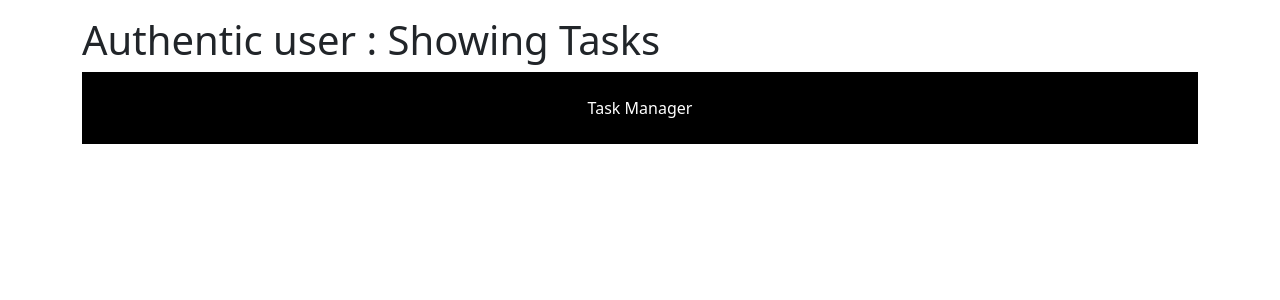
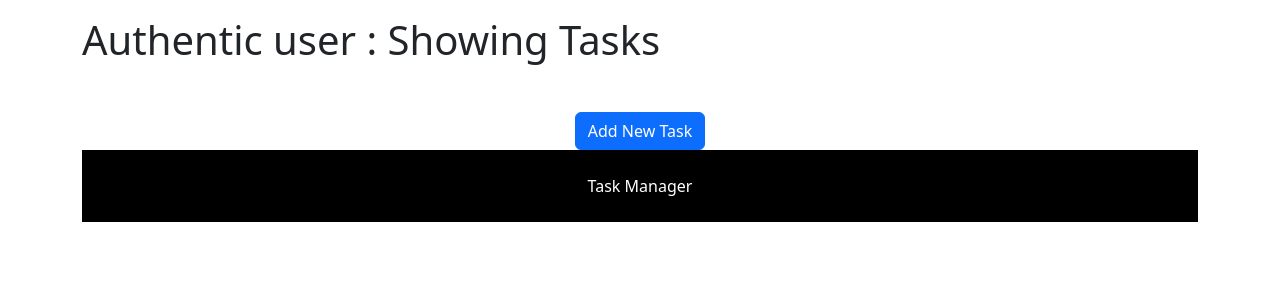
Before and after one commit to Tamim-Mahmud/Task-Manager--Django, a Django app: template task_manager/tasks/templates/home.html in a window 1280 px wide. Shown: the part 56-356 px from the top of the page. Run offline with Django 5.2, Linux system fonts and the light colour scheme; the template is opened without the code that fills it, so the values that code supplies are empty; the visitor is signed in with stand-in values (Sample User, id 1).

Commit message:
view all task view individual task delete individuals task

```diff
--- a/task_manager/tasks/templates/base.html
+++ b/task_manager/tasks/templates/base.html
@@ -28,7 +28,7 @@
     {% endif %}
 
     <div class="">{% block content %} {% endblock %}</div>
-    <div class="container">
+    <div class="container-lg">
       <footer class="bg-black text-white p-4 text-center mt-auto">Task Manager</footer>
     </div>
 
--- a/task_manager/tasks/templates/home.html
+++ b/task_manager/tasks/templates/home.html
@@ -1,33 +1,50 @@
 {% extends 'base.html' %} {% block content %} {% if user.is_authenticated %}
 
-
-<div class="container mt-3">
+<div class="container-lg mt-3">
   <h1>Authentic user : Showing Tasks</h1>
 
+  <div class="block d-flex justify-content-center align-items-center mt-5">
+    <a href="#" class="btn btn-primary text-center">Add New Task</a>
+  </div>
+
   {% if tasks_list %}
-<div class="container mt-5">
+  <div class="container-lg mt-5">
     {% for task in tasks_list %}
     <div class="card w-75 mx-auto my-3">
-    <div class="d-flex gap-5 p-2 justify-content-center align-items-center">
+      <div class="d-flex gap-5 p-2 justify-content-between align-items-center">
         <div class="">
-        <img src="{{ task.image.url }}" style="width:400px; " class="" alt="Task Image">
+          <img
+            src="{{ task.image.url }}"
+            style="width: 250px"
+            class=""
+            alt="Task Image"
+          />
         </div>
         <div class="">
           <h5 class="card-title">{{ task.title }}</h5>
           <p class="card-text">{{ task.description }}</p>
-          <p class="card-text"><small class="text-muted">Due Date: {{ task.due_date }}</small></p>
-          <p class="card-text"><small class="text-muted">Priority: {{ task.get_priority_display }}</small></p>
-          <p class="card-text"><small class="text-muted">Created: {{ task.creation_date }}</small></p>
-          <p class="card-text"><small class="text-muted">Last Updated: {{ task.last_update_date }}</small></p>
-          <a href="#" class="btn btn-primary">View Details</a>
+          <p class="card-text">
+            <small class="text-muted">Due Date: {{ task.due_date }}</small>
+          </p>
+          <p class="card-text">
+            <small class="text-muted"
+              >Priority: {{ task.get_priority_display }}</small
+            >
+          </p>
+          <p class="card-text">
+            <small class="text-muted">Created: {{ task.creation_date }}</small>
+          </p>
+        </div>
+        <div class="d-flex flex-column">
+          <a href="{% url 'tasks' task.id %}" class="btn btn-primary mb-2">View Task</a>
+          <a href="#" class="btn btn-primary mb-2">Edit Task</a>
+          <a href="#" class="btn btn-primary mb-2">Mark As Complete Task</a>
         </div>
       </div>
     </div>
     {% endfor %}
   </div>
-{% endif %}
-
-  {% else %}
+  {% endif %} {% else %}
   <form action="{% url 'home' %}" method="POST" class="mb-5">
     {%csrf_token %}
     <div class="container mt-5">
--- a/task_manager/tasks/urls.py
+++ b/task_manager/tasks/urls.py
@@ -11,6 +11,8 @@ urlpatterns = [
 
     path('logout/',views.logout_user,name='logout'),
     path('register/',views.reg_user,name='register'),
+    path('tasks/<int:pk>',views.task_view,name="tasks"),
+    path('delete_task/<int:pk>',views.delete_task,name="delete_task"),
 ]
 
 if settings.DEBUG:
```
Also changed, not shown: task_manager/tasks/templates/task_view.html (added, +32 -0 lines), task_manager/tasks/views.py (+16 -0 lines). Lines whose indentation alone changed are shown as unchanged.
